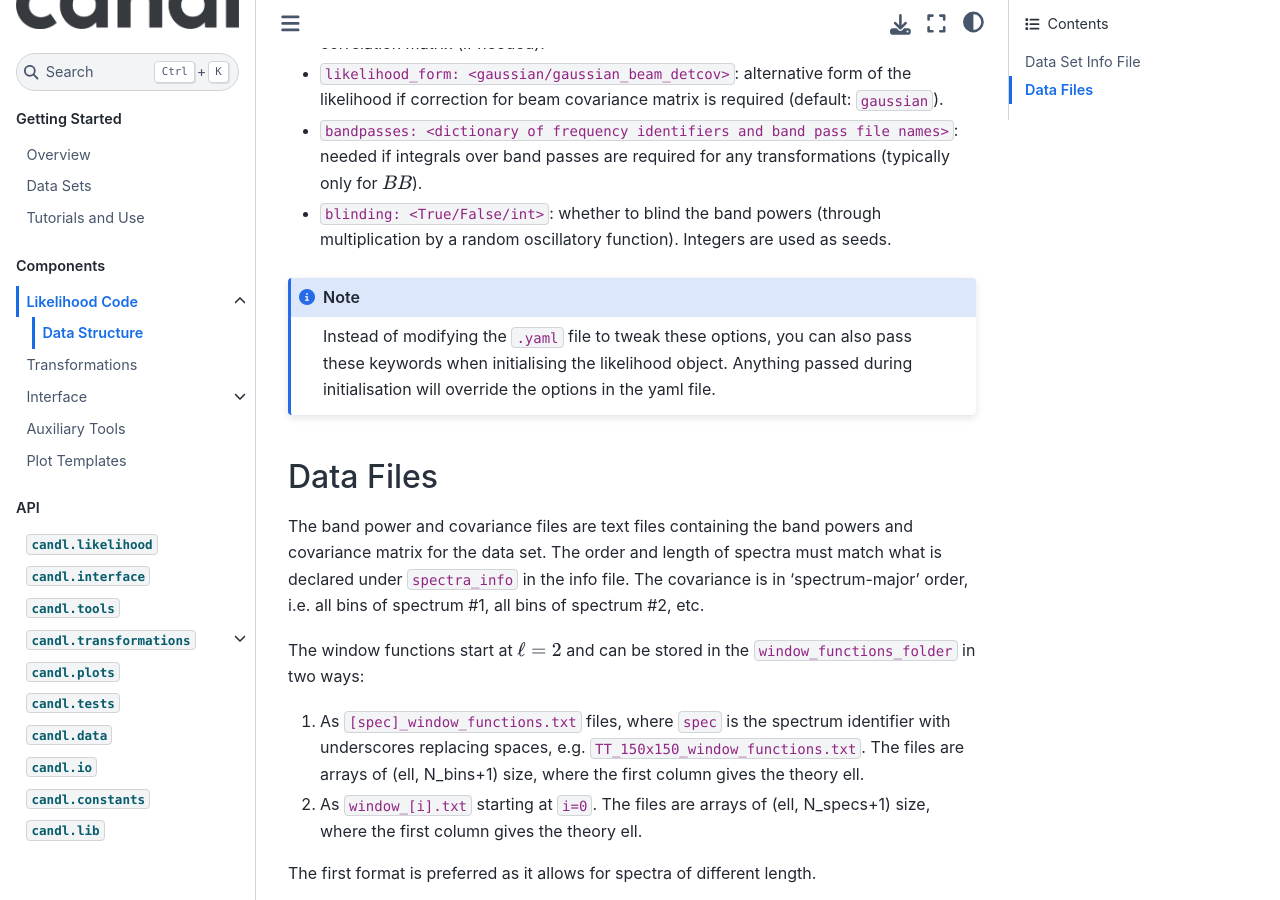
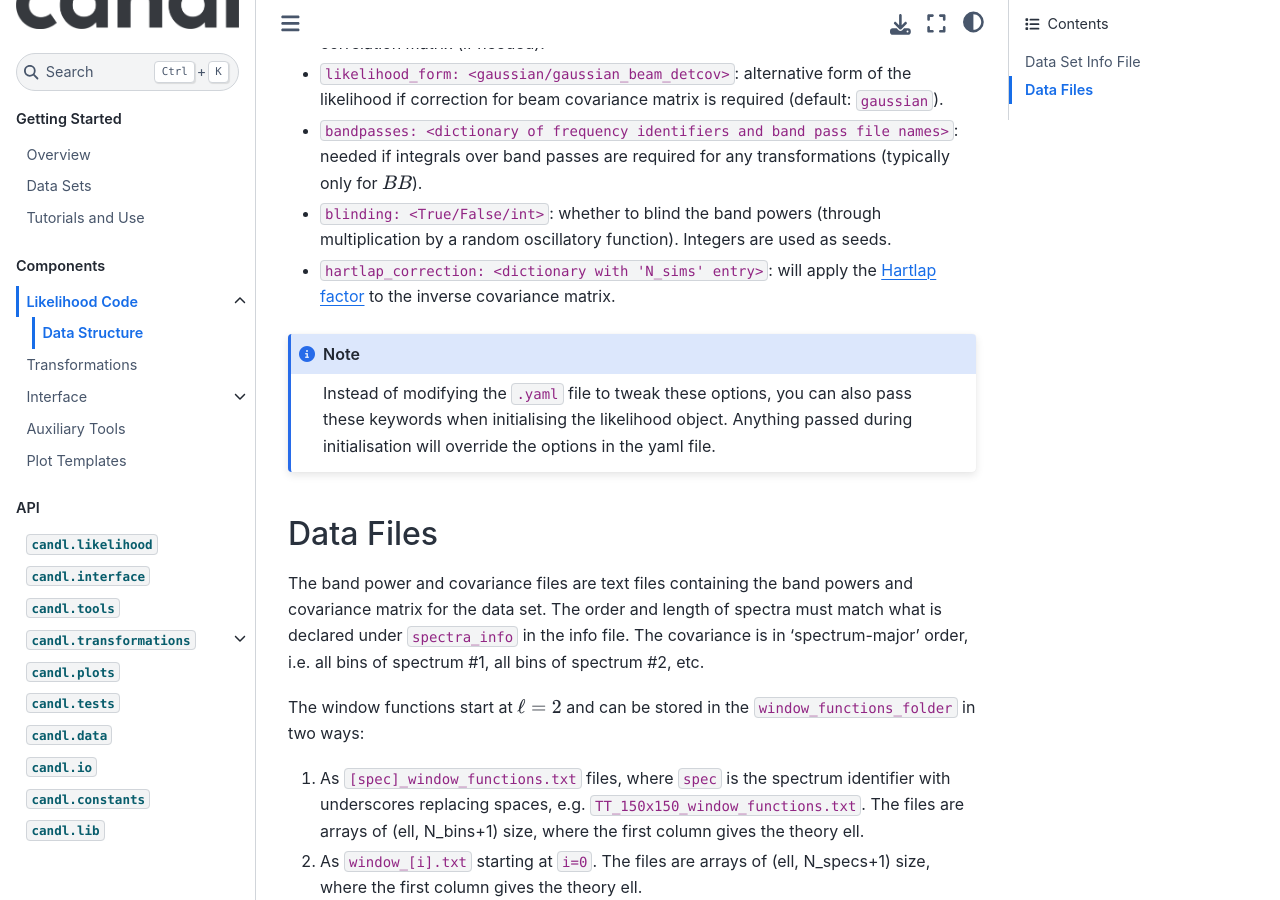
Before and after one commit to Lbalkenhol/candl, a Sphinx documentation site: the page built from docs/like/like_data_structure.rst, in a window 1280 px wide and 900 px high, scrolled down 2459 px. Built offline with Sphinx 7.4.7 and the Sphinx Book theme 1.1.4, drawn with Linux system fonts in a browser that asks for light colours.

Commit message:
Added Hartlap info to docs

```diff
--- a/docs/like/like_data_structure.rst
+++ b/docs/like/like_data_structure.rst
@@ -85,6 +85,7 @@ Along with the entries described above, the info file can contain the following
 * ``likelihood_form: <gaussian/gaussian_beam_detcov>``: alternative form of the likelihood if correction for beam covariance matrix is required (default: ``gaussian``).
 * ``bandpasses: <dictionary of frequency identifiers and band pass file names>``: needed if integrals over band passes are required for any transformations (typically only for :math:`BB`).
 * ``blinding: <True/False/int>``: whether to blind the band powers (through multiplication by a random oscillatory function). Integers are used as seeds.
+* ``hartlap_correction: <dictionary with 'N_sims' entry>``: will apply the `Hartlap factor <https://arxiv.org/abs/astro-ph/0608064>`__ to the inverse covariance matrix.
 
 .. note::
 
```
